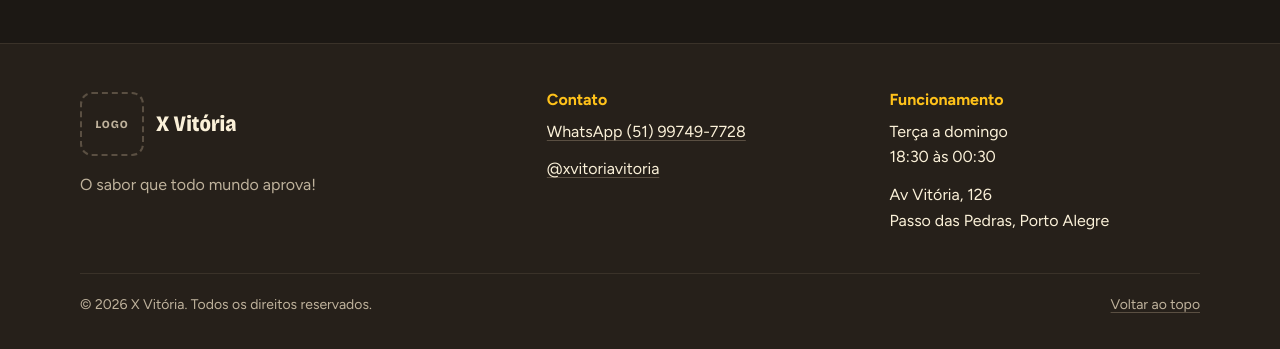
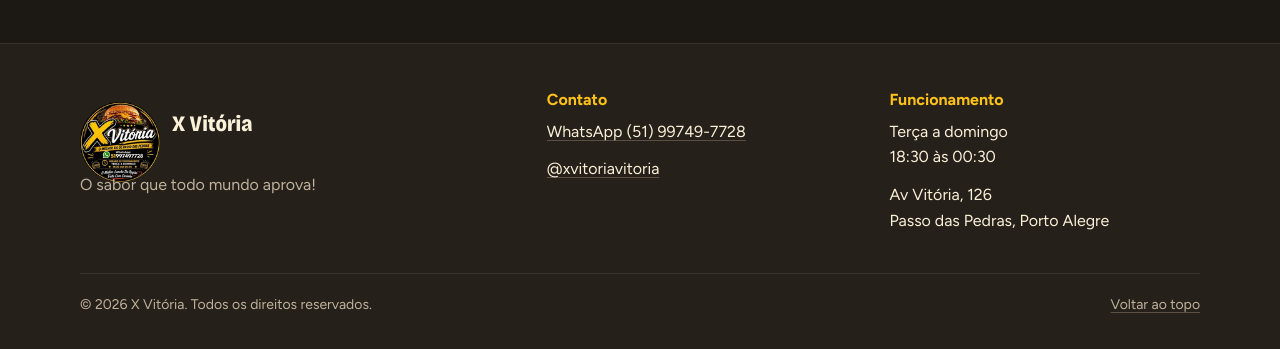
Before and after one commit to mathcruz1209-hue/X-vitoria, a plain HTML site: page index.html in a window 1280 px wide. Shown: the part 3683-4032 px from the top of the page. Drawn offline with nearby package versions, Linux system fonts and the light colour scheme.

Commit message:
Update index.html

```diff
--- a/index.html
+++ b/index.html
@@ -361,8 +361,7 @@
 
                 <div class="rodape-marca">
                     <div class="marca">
-                        <!-- Segundo espaço do logo: mesmo procedimento do cabeçalho (troque "LOGO" pelo <img>) -->
-                        <span class="logo-slot logo-slot-grande">LOGO</span>
+                     <span class="logo-slot logo-slot-grande"><img src="img/favicon.png" alt="Logo X Vitória"></span>
                         <span class="marca-nome">X Vitória</span>
                     </div>
                     <p>O sabor que todo mundo aprova!</p>
```
